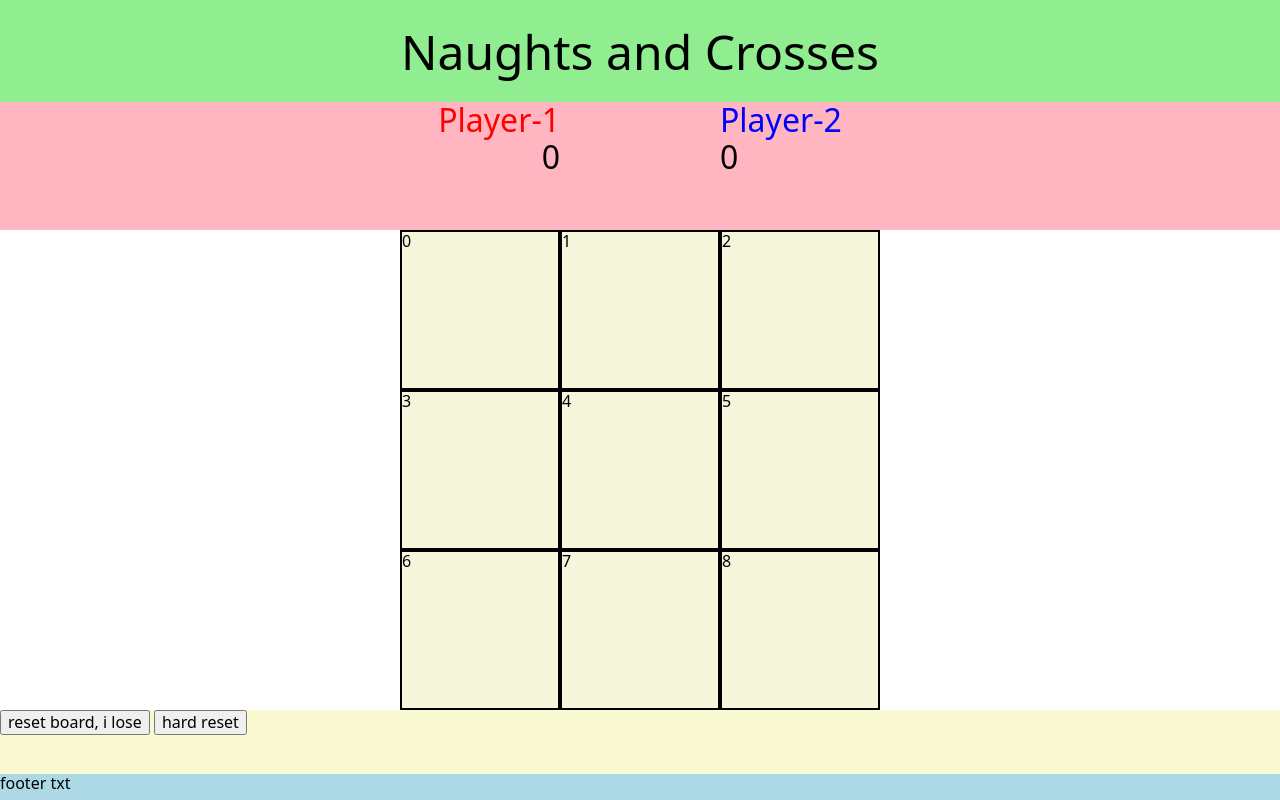
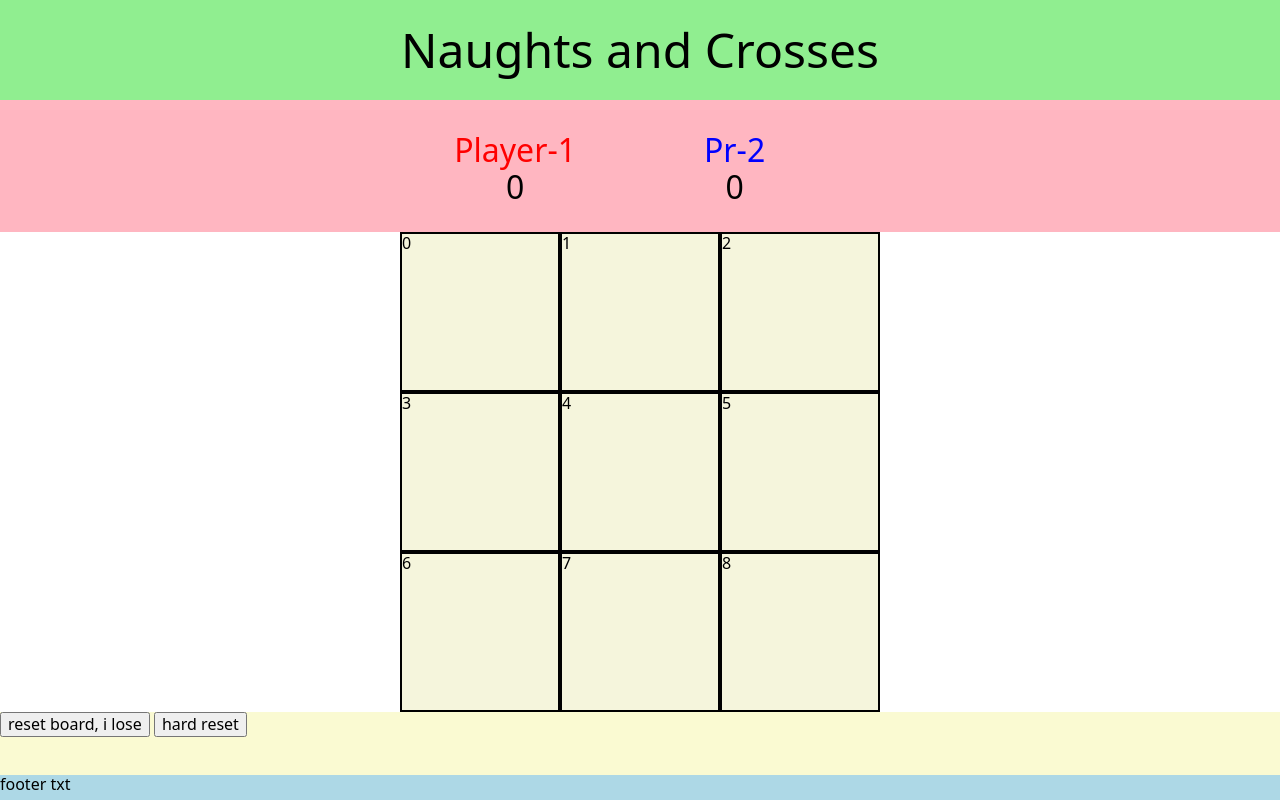
Before and after one commit to Jack-harvey/odin-tic-tac-toe, a plain HTML site: page index.html in a window 1280 px wide. Drawn offline with Linux system fonts and the light colour scheme.

Commit message:
Center names and scores

```diff
--- a/css/style.css
+++ b/css/style.css
@@ -24,28 +24,44 @@ header {
 section.player-area {
   height: 10rem;
   background-color: lightpink;
-  display: grid;
-  grid-template-columns: 1fr 1fr;
-  gap: 10rem;
+  display: flex;
+  flex-direction: row;
+  justify-content: center;
+  gap: 8rem;
+  padding-top: 2rem;
+  flex: 0 1 auto;
 }
 
-section.player-area > .player {
+.player {
   font-size: 2rem;
+  width: 50%;
 }
 
-section.player-area > .player-one {
+.test {
+  width: fit-content;
+  display: flex;
+  flex-direction: column;
+  flex-wrap: nowrap;
+}
+
+.player-one {
   text-align: right;
+  margin-left: auto;
   .name {
     color: var(--player-1);
+    flex: 1;
   }
   .score {
-    text
+    text-align: center;
   }
 }
-section.player-area > .player-two {
+.player-two {
   text-align: left;
   .name {
     color: var(--player-2);
+  }
+  .score {
+    text-align: center;
   }
 }
 
--- a/index.html
+++ b/index.html
@@ -10,13 +10,17 @@
   <body>
     <header>Naughts and Crosses</header>
     <section class="player-area">
-      <div class="player-one player">
-        <div class="name">Player-1</div>
-        <div class="score">0</div>
+      <div class="player">
+        <div class="player-one test">
+          <div class="name">Player-1</div>
+          <div class="score">0</div>
+        </div>
       </div>
-      <div class="player-two player">
-        <div class="name">Player-2</div>
-        <div class="score">0</div>
+      <div class="player">
+        <div class="player-two test">
+          <div class="name">Pr-2</div>
+          <div class="score">0</div>
+        </div>
       </div>
     </section>
     <main>
```
